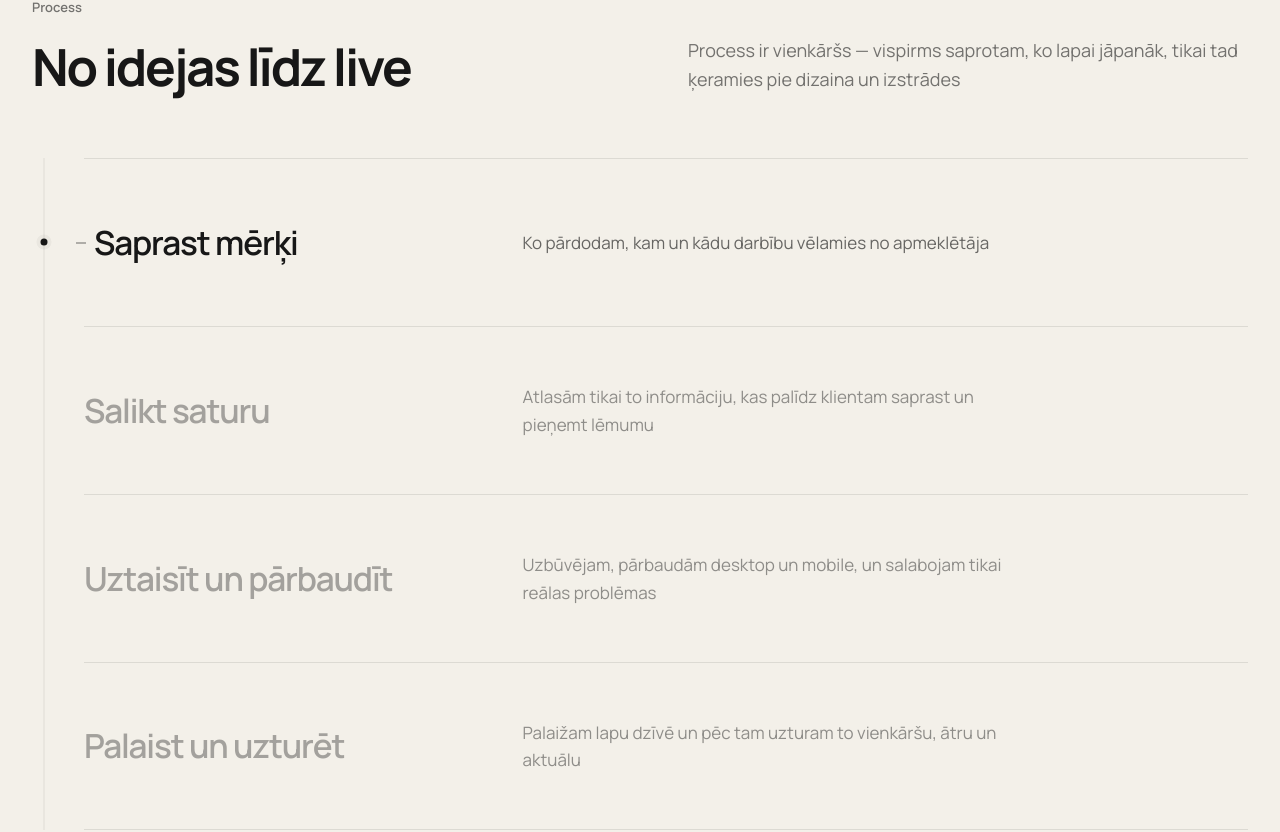
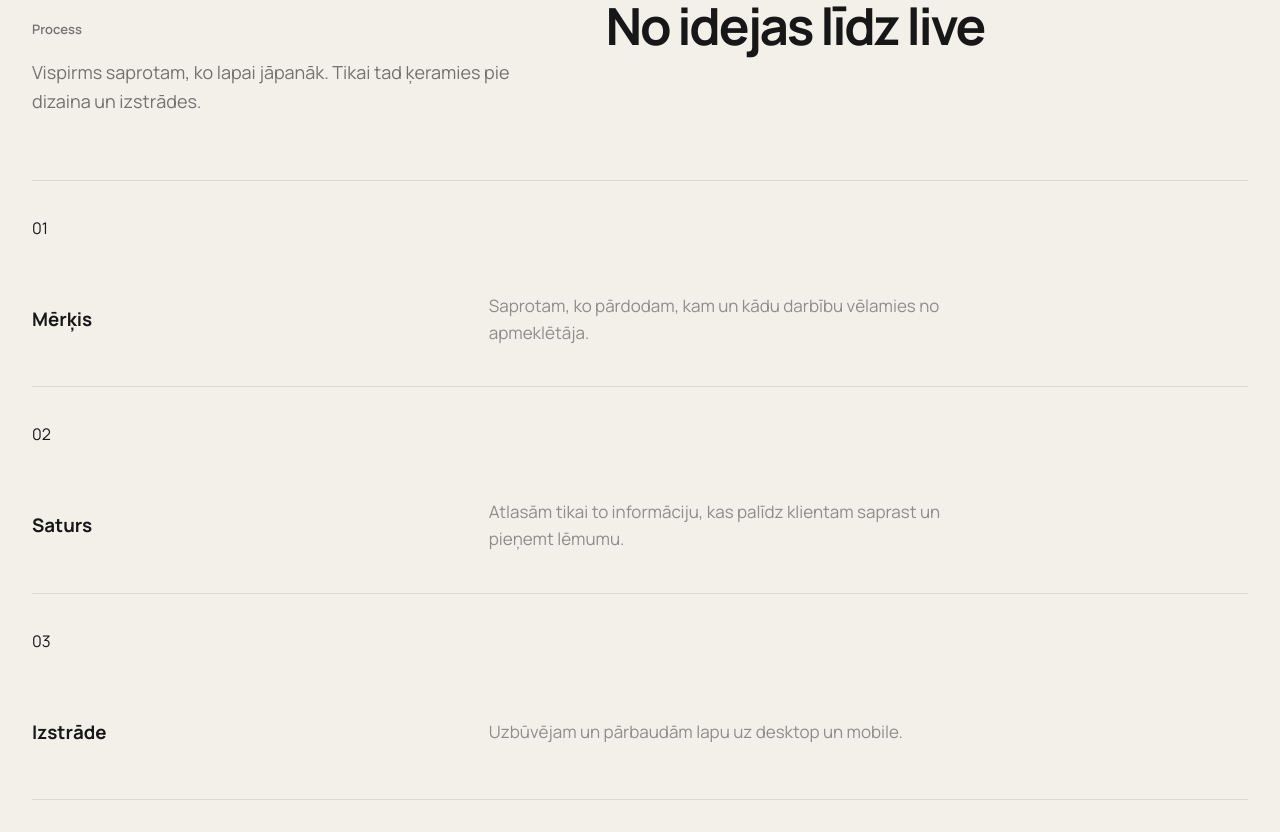
Before and after one commit to davisl24/WEBSITEAGENCY, a Next.js app: page / in a window 1280 px wide. Shown: the part 3668-4500 px from the top of the page. Built offline with nearby package versions, Linux system fonts and the light colour scheme.

Commit message:
refactor: simplify homepage process flow

```diff
--- a/app/components/ProcessFlow.tsx
+++ b/app/components/ProcessFlow.tsx
@@ -1,118 +1,64 @@
-"use client";
-
-import { useEffect, useRef, useState } from "react";
+import RevealOnView from "./RevealOnView";
 
 const steps = [
   {
-    title: "Saprast mērķi",
-    text: "Ko pārdodam, kam un kādu darbību vēlamies no apmeklētāja",
+    label: "01",
+    title: "Mērķis",
+    text: "Saprotam, ko pārdodam, kam un kādu darbību vēlamies no apmeklētāja.",
   },
   {
-    title: "Salikt saturu",
-    text: "Atlasām tikai to informāciju, kas palīdz klientam saprast un pieņemt lēmumu",
+    label: "02",
+    title: "Saturs",
+    text: "Atlasām tikai to informāciju, kas palīdz klientam saprast un pieņemt lēmumu.",
   },
   {
-    title: "Uztaisīt un pārbaudīt",
-    text: "Uzbūvējam, pārbaudām desktop un mobile, un salabojam tikai reālas problēmas",
+    label: "03",
+    title: "Izstrāde",
+    text: "Uzbūvējam un pārbaudām lapu uz desktop un mobile.",
   },
   {
-    title: "Palaist un uzturēt",
-    text: "Palaižam lapu dzīvē un pēc tam uzturam to vienkāršu, ātru un aktuālu",
+    label: "04",
+    title: "Live",
+    text: "Palaižam lapu dzīvē un, ja vajag, turpinām ar uzturēšanu un uzlabojumiem.",
   },
 ];
 
 export default function ProcessFlow() {
-  const [active, setActive] = useState(0);
-  const [markerTop, setMarkerTop] = useState(12);
-  const refs = useRef<Array<HTMLElement | null>>([]);
-  const flowRef = useRef<HTMLDivElement | null>(null);
-
-  useEffect(() => {
-    let raf = 0;
-
-    const updateActive = () => {
-      const viewportCenter = window.innerHeight * 0.5;
-
-      let nextActive = 0;
-      let closestDistance = Number.POSITIVE_INFINITY;
-
-      refs.current.forEach((node, index) => {
-        if (!node) return;
-
-        const rect = node.getBoundingClientRect();
-        const center = rect.top + rect.height / 2;
-        const distance = Math.abs(center - viewportCenter);
-
-        if (distance < closestDistance) {
-          closestDistance = distance;
-          nextActive = index;
-        }
-      });
-
-      setActive((current) => (current === nextActive ? current : nextActive));
-      raf = 0;
-    };
-
-    const onScroll = () => {
-      if (!raf) raf = requestAnimationFrame(updateActive);
-    };
-
-    updateActive();
-    window.addEventListener("scroll", onScroll, { passive: true });
-    window.addEventListener("resize", onScroll);
-
-    return () => {
-      window.removeEventListener("scroll", onScroll);
-      window.removeEventListener("resize", onScroll);
-      if (raf) cancelAnimationFrame(raf);
-    };
-  }, []);
-
-  useEffect(() => {
-    const flow = flowRef.current;
-    const step = refs.current[active];
-    if (!flow || !step) return;
-
-    const flowRect = flow.getBoundingClientRect();
-    const stepRect = step.getBoundingClientRect();
-    const center = stepRect.top - flowRect.top + stepRect.height / 2;
-    const percent = (center / flowRect.height) * 100;
-
-    setMarkerTop(Math.max(2, Math.min(98, percent)));
-  }, [active]);
-
-
   return (
     <section className="process-section" id="process" aria-labelledby="process-title">
       <div className="process-inner">
         <div className="process-head">
+          <RevealOnView>
             <p className="section-label">Process</p>
-          <h2 id="process-title">No idejas līdz live</h2>
+          </RevealOnView>
+
+          <RevealOnView className="line-mask-reveal" delay={60}>
+            <h2 id="process-title" className="service-line-stack">
+              <span className="service-reveal-line"><span>No idejas līdz live</span></span>
+            </h2>
+          </RevealOnView>
+
+          <RevealOnView delay={120}>
             <p className="process-intro">
-            Process ir vienkāršs — vispirms saprotam, ko lapai jāpanāk, tikai tad ķeramies pie dizaina un izstrādes
+              Vispirms saprotam, ko lapai jāpanāk. Tikai tad ķeramies pie dizaina un izstrādes.
             </p>
+          </RevealOnView>
         </div>
 
-        <div className="process-flow" ref={flowRef}>
-          <div className="process-rail" aria-hidden="true">
-            <span style={{ top: `${markerTop}%` }} />
-          </div>
-
-          <div className="process-steps">
+        <div className="process-track">
+          <span className="process-track-line" aria-hidden="true" />
           {steps.map((step, index) => (
-              <article
-                key={step.title}
-                data-index={index}
-                ref={(node) => {
-                  refs.current[index] = node;
-                }}
-                className={"process-step " + (active === index ? "is-active" : "")}
+            <RevealOnView
+              className="process-step"
+              delay={120 + index * 90}
+              key={step.label}
             >
-                <div className="process-stage">{step.title}</div>
+              <span className="process-step-index">{step.label}</span>
+              <span className="process-step-dot" aria-hidden="true" />
+              <h3>{step.title}</h3>
               <p>{step.text}</p>
-              </article>
+            </RevealOnView>
           ))}
-          </div>
         </div>
       </div>
     </section>
```
Lines whose indentation alone changed are shown as unchanged.
